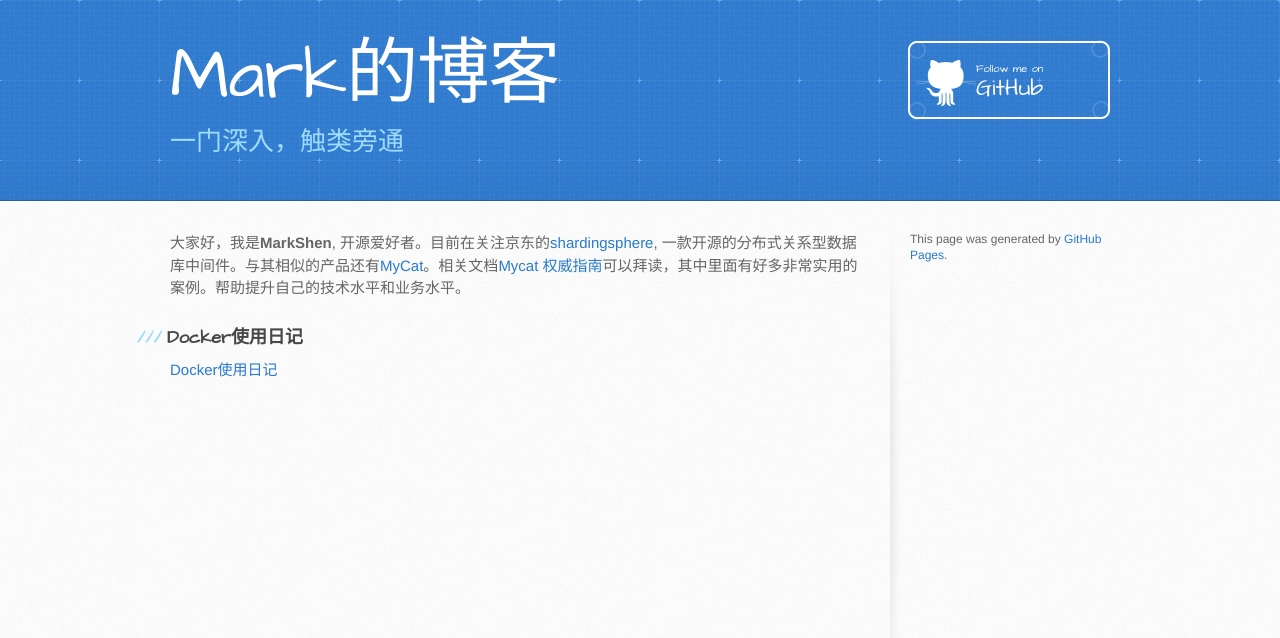
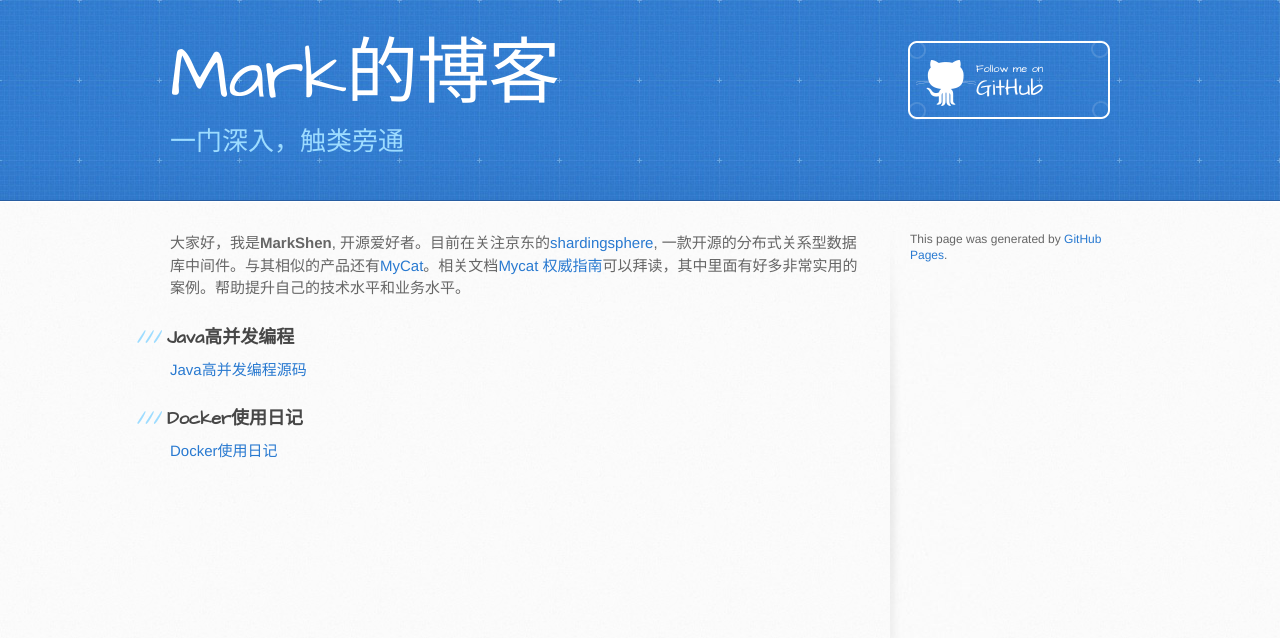
Before and after one commit to MarkShen1992/markshen1992.github.io, a Jekyll site: the page built from index.md, in a window 1280 px wide. Shown: the top 638 px of the page. Built offline with Jekyll 4.4.1, drawn with Linux system fonts in a browser that asks for light colours.

Commit message:
add Java concurrency code

```diff
--- a/index.md
+++ b/index.md
@@ -6,6 +6,10 @@ layout: default
 
 
 
+### Java高并发编程
+
+[Java高并发编程源码](<https://github.com/MarkShen1992/Mashibing_High_Concurrency>)
+
 ### Docker使用日记
 
 [Docker使用日记](./document/docker/docker.html)
```
